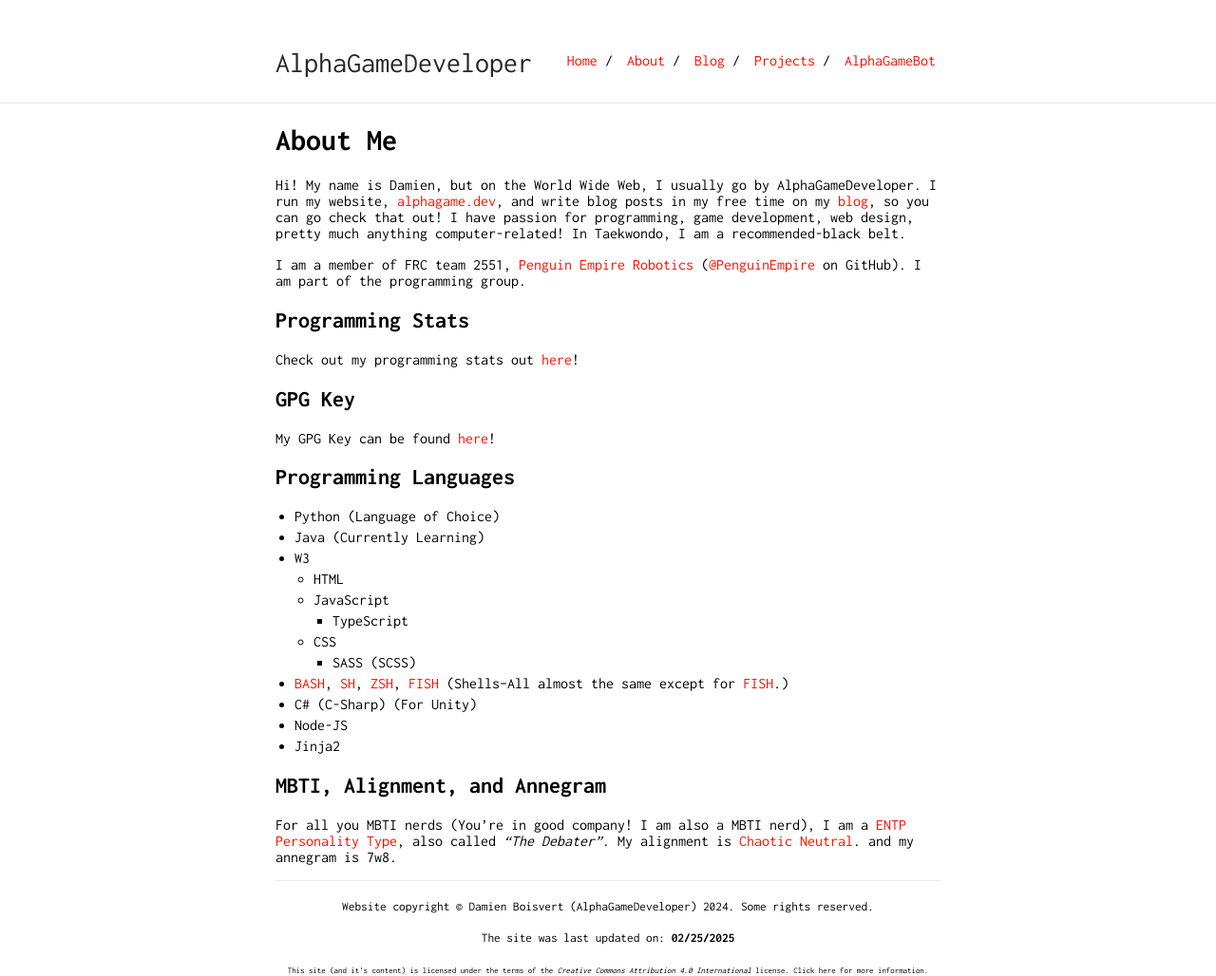
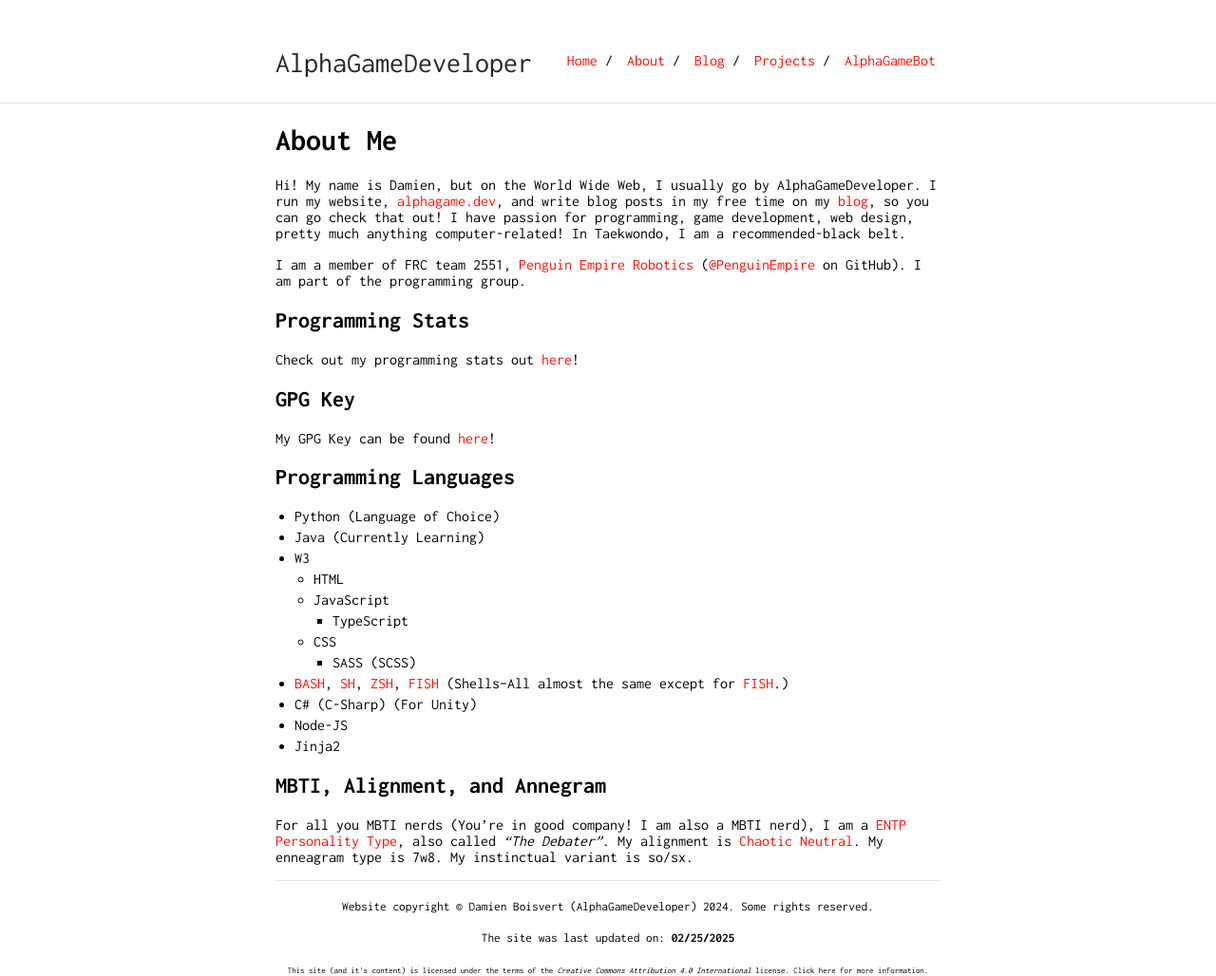
Before and after one commit to AlphaGameDeveloper/AlphaGame.dev, a Jekyll site: the page built from pages/about.md, in a window 1280 px wide. Shown: the whole page at 95% size. Built offline with Jekyll 4.4.1, drawn with Linux system fonts in a browser that asks for light colours.

Commit message:
Fix grammar issues in about.md

```diff
--- a/pages/about.md
+++ b/pages/about.md
@@ -31,7 +31,7 @@ My GPG Key can be found [here](/gpg)!
 * Jinja2
 
 ## MBTI, Alignment, and Annegram
-For all you MBTI nerds (You're in good company!  I am also a MBTI nerd), I am a [ENTP Personality Type][entp-personality], also called *"The Debater"*.  My alignment is [Chaotic Neutral][chaotic-neutral]. and my annegram is 7w8.
+For all you MBTI nerds (You're in good company!  I am also a MBTI nerd), I am a [ENTP Personality Type][entp-personality], also called *"The Debater"*.  My alignment is [Chaotic Neutral][chaotic-neutral]. My enneagram type is 7w8.  My instinctual variant is so/sx.
 
 [entp-personality]: https://16personalities.com/entp-personality
 [chaotic-neutral]: https://easydamus.com/chaoticneutral.html
```
